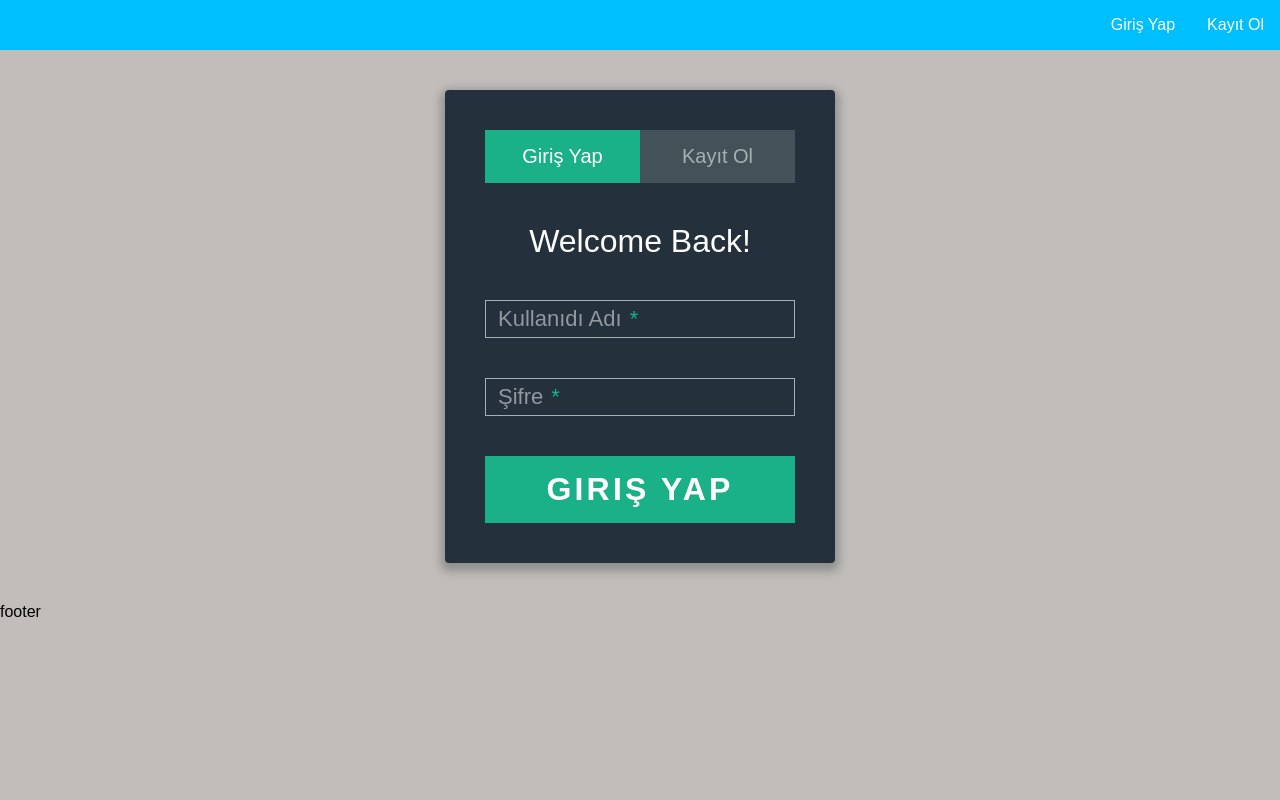
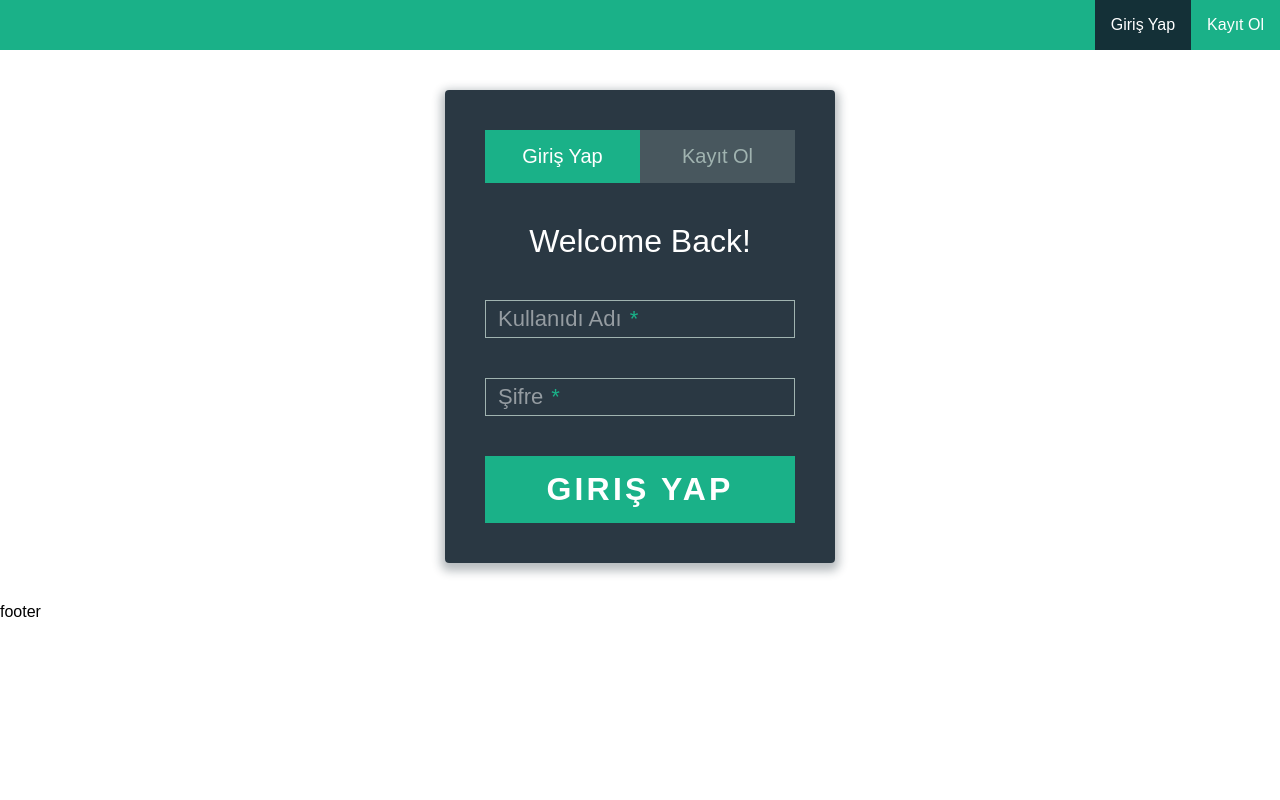
Before and after one commit to sametatabasch/akran_degerlendirme, a Flask app: page /login in a window 1280 px wide. Run offline with Flask 3, Linux system fonts and the light colour scheme.

Commit message:
giriş yap ve kayıt ol menü linkleri ile formlar eşleşecek şekilde düzenlendi. Ama kayıt ol menüsü linki kaldırılacak. biraz boşa uğraş oldu. Plansızlık

```diff
--- a/static/css/login_register.css
+++ b/static/css/login_register.css
@@ -1,13 +1,8 @@
-*, *:before, *:after {
-  box-sizing: border-box;
-}
-
 html {
   overflow-y: scroll;
 }
 
 body {
-  background: #c1bdba;
   font-family: 'Titillium Web', sans-serif;
 }
 
--- a/static/css/style.css
+++ b/static/css/style.css
@@ -1,5 +1,5 @@
 *, *:before, *:after {
-    box-sizing: border-box;
+  box-sizing: border-box;
 }
 
 body {
@@ -20,7 +20,7 @@ header nav ul {
 
     list-style: none;
     margin: 0;
-    background: deepskyblue;
+    background: #1ab188;
 }
 
 header nav ul a {
@@ -31,9 +31,13 @@ header nav ul a {
 }
 
 header nav ul a:hover {
-    background: #1565C0;
+    background: rgba(19, 35, 47, 0.9);
+    color: #fff;
 }
-
+header nav ul a.active {
+    background: rgba(19, 35, 47, 0.9);
+    color: #fff;
+}
 main {
     display: flex;
     flex-direction: row;
--- a/static/js/login_register.js
+++ b/static/js/login_register.js
@@ -10,17 +10,16 @@ $('.form').find('input, textarea').on('keyup blur focus', function (e) {
             label.addClass('active highlight');
         }
     } else if (e.type === 'blur') {
-    	if( $this.val() === '' ) {
+        if ($this.val() === '') {
             label.removeClass('active highlight');
         } else {
             label.removeClass('highlight');
         }
     } else if (e.type === 'focus') {
 
-      if( $this.val() === '' ) {
+        if ($this.val() === '') {
             label.removeClass('highlight');
-			}
-      else if( $this.val() !== '' ) {
+        } else if ($this.val() !== '') {
             label.addClass('highlight');
         }
     }
@@ -30,14 +29,25 @@ $('.form').find('input, textarea').on('keyup blur focus', function (e) {
 $('.tab a').on('click', function (e) {
 
     e.preventDefault();
+    $(this).parent().addClass('active');
 
-  $(this).parent().addClass('active');
+    if ($(this).parent()[0].innerText === "Giriş Yap") {
+        console.log("Giriş yap tıklandı")
+        $("nav a#login").addClass('active');
+        console.log($("nav a#login"))
+        $("nav a#register").removeClass('active');
+    } else if ($(this).parent()[0].innerText === "Kayıt Ol") {
+        console.log("Kayıt ol tıklandı")
+        $("nav a#register").addClass('active');
+        $("nav a#login").removeClass('active');
+    }
+
     $(this).parent().siblings().removeClass('active');
 
     target = $(this).attr('href');
 
     $('.tab-content > div').not(target).hide();
 
-  $(target).fadeIn(600);
+    $('.tab-content > div'+target).fadeIn(600);
 
 });
--- a/templates/layout.html
+++ b/templates/layout.html
@@ -17,8 +17,8 @@
                 {% if current_user.is_authenticated %}
                     <li><a href="{{ url_for('logout') }}">Çıkış Yap</a></li>
                 {% else %}
-                    <li><a href="{{ url_for('login') }}">Giriş Yap</a></li>
-                    <li><a href="{{ url_for('register') }}">Kayıt Ol</a></li>
+                    <li><a id="login" class="active" href="{{ url_for('login') }}">Giriş Yap</a></li>
+                    <li><a id="register" href="{{ url_for('register') }}">Kayıt Ol</a></li>
                 {% endif %}
             </ul>
         </nav>
```
Lines whose indentation alone changed are shown as unchanged.
